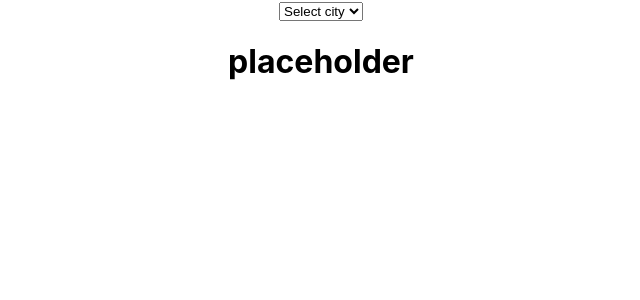
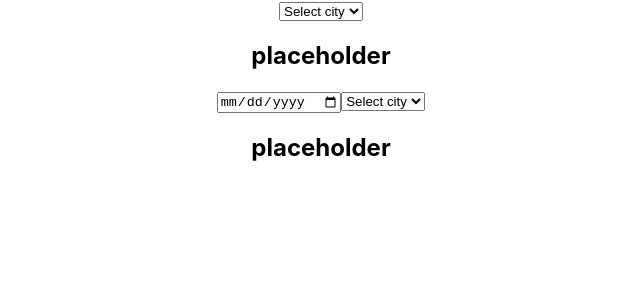
Before and after one commit to Kotorezka/Weather-app, a React (Create React App) app: page / in a window 1280 px wide. Shown: the top 300 px of the page, without its empty margins (319-959 px from the left). Built offline with nearby package versions, Linux system fonts and the light colour scheme.

Commit message:
Rework custom hooks and rework main logic
Add custom hook for history weather
Fix WeatherCard

```diff
--- a/src/App.tsx
+++ b/src/App.tsx
@@ -1,33 +1,86 @@
 // eslint-disable-next-line no-use-before-define
-import React from 'react'
+import React, { useEffect, useState } from 'react'
 import './App.css'
 import WeatherCard from './components/WeatherCard'
 import Cities from './source/Cities.json'
 import CitySelector from './components/CitySelector'
-import UseFetch from './hooks/UseFetch'
+import UseForecastFetch from './hooks/UseForecastFetch'
+import UseHistoryFetch from './hooks/UseHistoryFetch'
 function App () {
-  type Key = keyof typeof Cities
-  const { data, error, isLoading, setUrl } = UseFetch('')
-  const handleChange = (e: any) => {
-    setUrl(`${process.env.REACT_APP_API_URL}lat=${Cities[e as Key].lat}&lon=${Cities[e as Key].lon}&units=metric&APPID=${process.env.REACT_APP_API_KEY}`)
+  // Custom type to interate JSON
+  type IteratorType = keyof typeof Cities
+  const [date, setDate] = useState<number>(NaN)
+  const [city, setCity] = useState<string>('emptyCity')
+  // Current date
+  const maxDate: string = (new Date(Date.now())).toLocaleDateString().split('.').reverse().join('-')
+  // The day that was 5 days ago before current date (API requirement)
+  const minDate: string = (new Date((Date.now() - 1000 * 3600 * 24 * 4))).toLocaleDateString().split('.').reverse().join('-')
+  // Custom hook for forecast
+  const { forecast, forecastError, isForecastLoading, setForecastUrl } = UseForecastFetch('')
+  // Custom hook for history weather
+  const { history, historyError, isHistoryLoading, setHistoryUrl } = UseHistoryFetch('')
+  // Fetch data for Forecast
+  const handleForecastCitySelectorChange = (e: any) => {
+    setForecastUrl(`${process.env.REACT_APP_API_URL}lat=${Cities[e as IteratorType].lat}&lon=${Cities[e as IteratorType].lon}&units=metric&APPID=${process.env.REACT_APP_API_KEY}`)
   }
-  const getContent = () => {
-    if (error) return <h2>Error when fetching: {error}</h2>
-    if (!data && isLoading) return <h2>LOADING...</h2>
-    if (!data) return <h1>placeholder</h1>
-    return <WeatherCard dt={data.current.dt * 1000} temp={data.current.temp} icon={data.current.weather[0].icon} />
+  // Fetch data for History weather
+  const handleHistorySelectorsChange = (city: string, date: number) => {
+    setHistoryUrl(`${process.env.REACT_APP_API_PAST_URL}lat=${Cities[city as IteratorType].lat}&lon=${Cities[city as IteratorType].lon}&dt=${date / 1000}&units=metric&appid=${process.env.REACT_APP_API_KEY}`)
+  }
+  // Handle Date pick event for History weaher
+  const handleDateChange = (e: any) => {
+    setDate(((new Date(e)).getTime()))
+  }
+  useEffect(() => {
+    if (city !== 'emptyCity' && !isNaN(date)) {
+      handleHistorySelectorsChange(city, date)
+    }
+  }, [date])
+  // Handle City pick event for History weaher
+  const handleHistoryCitySelectorChange = (e: any) => {
+    setCity(e)
+  }
+  useEffect(() => {
+    if (city !== 'emptyCity' && !isNaN(date)) {
+      handleHistorySelectorsChange(city, date)
+    }
+  }, [city])
+  const getForecastContent = () => {
+    if (forecastError) return <h2>Error when fetching: {forecastError}</h2>
+    if (!forecast && isForecastLoading) return <h2>LOADING...</h2>
+    if (!forecast) return <h1>placeholder</h1>
+    return <WeatherCard dt={forecast.current.dt * 1000} temp={forecast.current.temp} icon={forecast.current.weather[0].icon} />
+  }
+  const getHistoryContent = () => {
+    if (historyError) return <h2>Error when fetching: {historyError}</h2>
+    if (!history && isHistoryLoading) return <h2>LOADING...</h2>
+    if (!history || city === 'emptyCity' || isNaN(date)) return <h1>placeholder</h1>
+    console.log(history)
+    return <WeatherCard dt={history.current.dt * 1000} temp={history.current.temp} icon={history.current.weather[0].icon} />
   }
   return (
     <div className="App">
-     <div>
-      <CitySelector cities={Cities} handleChange={handleChange}/>
+     <header className='header'>
+
+     </header>
+     <main className='container'>
+     <section className='forecast'>
+      <CitySelector cities={Cities} handleChange={handleForecastCitySelectorChange}/>
       <div>
-      {getContent()}
+      {getForecastContent()}
       </div>
-     </div>
-     <div>
+     </section>
+     <section className='history'>
+      <input type='date' min={minDate} max={maxDate} onChange={e => handleDateChange(e.target.value)}></input>
+      <CitySelector cities={Cities} handleChange={handleHistoryCitySelectorChange}/>
+      <div>
+        {getHistoryContent()}
+      </div>
+     </section>
+     </main>
+     <footer className='footer'>
 
-     </div>
+     </footer>
     </div>
   )
 }
--- a/src/components/WeatherCard.tsx
+++ b/src/components/WeatherCard.tsx
@@ -9,12 +9,27 @@ interface WeatherCardProps {
 
 const WeatherCard = (props : WeatherCardProps) => {
   const date = new Date(props.dt)
+  const months = {
+    0: 'jan',
+    1: 'feb',
+    2: 'mar',
+    3: 'apr',
+    4: 'may',
+    5: 'jun',
+    6: 'jul',
+    7: 'aug',
+    8: 'sep',
+    9: 'oct',
+    10: 'nov',
+    11: 'dec'
+  }
+  type MonthsIterator = keyof typeof months
   return (
-    <div>
-        <img src={ `${process.env.REACT_APP_ICON_URL}/${props.icon}@2x.png` } />
-        <p>{props.temp}</p>
-        <p>{date.toLocaleDateString()}</p>
-    </div>
+    <div className='weatherCard'>
+        <span className="weatherCard-date">{`${date.getDate()} ${months[date.getMonth() as MonthsIterator]} ${date.getFullYear()}`}</span>
+        <span className="weatherCard-icon"><img src={ `${process.env.REACT_APP_ICON_URL}/${props.icon}@2x.png` } /></span>
+        <span className="weatherCard-temp">{+props.temp > 0 ? `+${Math.round(+props.temp)}°` : `-${Math.round(+props.temp)}°`}</span>
+  </div>
   )
 }
 
--- a/src/hooks/UseFetch.tsx
+++ /dev/null
@@ -1,37 +0,0 @@
-import { useState, useEffect } from 'react'
-
-const UseFetch = (initialUrl:string) => {
-  // create state variables
-  const [data, setData] = useState<any>(null)
-  const [error, setError] = useState<any>(null)
-  const [isLoading, setIsLoading] = useState<boolean>(false)
-  const [url, setUrl] = useState<string>(initialUrl)
-
-  useEffect(() => {
-    if (!url) return
-    setIsLoading(true)
-    // clear old search
-    setData(null)
-    setError(null)
-
-    const fetchData = async () => {
-      await fetch(url).then(response => response.json()).then((data) => {
-      // error handling for nonexistent data
-        setIsLoading(false)
-        if (data.cod >= 400) {
-          setError(data.message)
-          return
-        }
-        setData(data)
-      }).catch((error) => {
-        setIsLoading(false)
-        setError(error)
-      })
-    }
-    fetchData()
-  }, [url])
-
-  return { data, error, isLoading, setUrl }
-}
-
-export default UseFetch
--- /dev/null
+++ b/src/hooks/UseForecastFetch.tsx
@@ -0,0 +1,37 @@
+import { useState, useEffect } from 'react'
+
+const UseForecastFetch = (initialUrl:string) => {
+  // create state variables
+  const [forecast, setForecast] = useState<any>(null)
+  const [forecastError, setForecastError] = useState<any>(null)
+  const [isForecastLoading, setForecastIsLoading] = useState<boolean>(false)
+  const [forecastUrl, setForecastUrl] = useState<string>(initialUrl)
+
+  useEffect(() => {
+    if (!forecastUrl) return
+    setForecastIsLoading(true)
+    // clear old search
+    setForecast(null)
+    setForecastError(null)
+
+    const fetchData = async () => {
+      await fetch(forecastUrl).then(response => response.json()).then((data) => {
+      // error handling for nonexistent data
+        setForecastIsLoading(false)
+        if (data.cod >= 400) {
+          setForecastError(data.message)
+          return
+        }
+        setForecast(data)
+      }).catch((error) => {
+        setForecastIsLoading(false)
+        setForecastError(error)
+      })
+    }
+    fetchData()
+  }, [forecastUrl])
+
+  return { forecast, forecastError, isForecastLoading, setForecastUrl }
+}
+
+export default UseForecastFetch
--- /dev/null
+++ b/src/hooks/UseHistoryFetch.tsx
@@ -0,0 +1,36 @@
+import { useState, useEffect } from 'react'
+
+const UseHistoryFetch = (initialUrl:string) => {
+  // create state variables
+  const [history, setHistory] = useState<any>(null)
+  const [historyError, setHistoryError] = useState<any>(null)
+  const [isHistoryLoading, setHistoryIsLoading] = useState<boolean>(false)
+  const [historyUrl, setHistoryUrl] = useState<string>(initialUrl)
+
+  useEffect(() => {
+    if (!historyUrl) return
+    setHistoryIsLoading(true)
+    // clear old search
+    setHistory(null)
+    setHistoryError(null)
+    const fetchData = async () => {
+      await fetch(historyUrl).then(response => response.json()).then((data) => {
+      // error handling for nonexistent data
+        setHistoryIsLoading(false)
+        if (data.cod >= 400) {
+          setHistoryError(data.message)
+          return
+        }
+        setHistory(data)
+      }).catch((error) => {
+        setHistoryIsLoading(false)
+        setHistoryError(error)
+      })
+    }
+    fetchData()
+  }, [historyUrl])
+
+  return { history, historyError, isHistoryLoading, setHistoryUrl }
+}
+
+export default UseHistoryFetch
```
